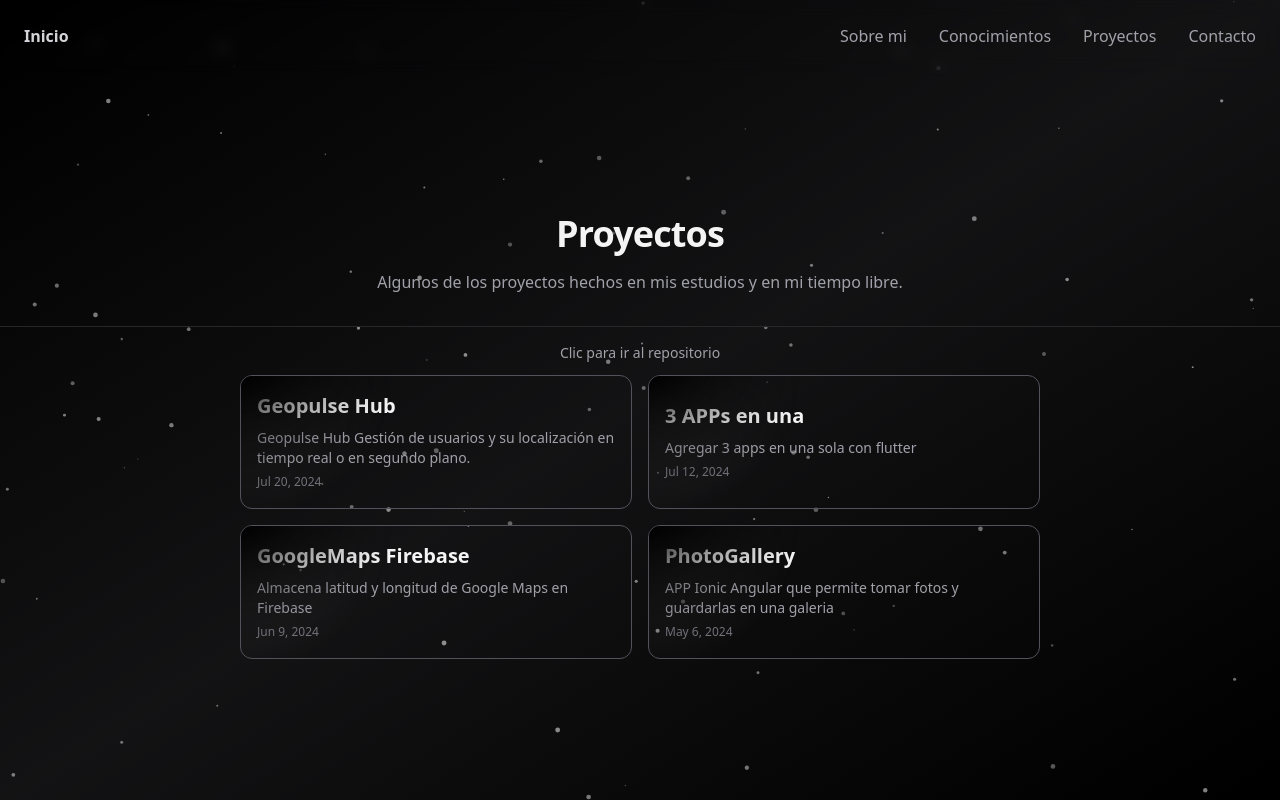
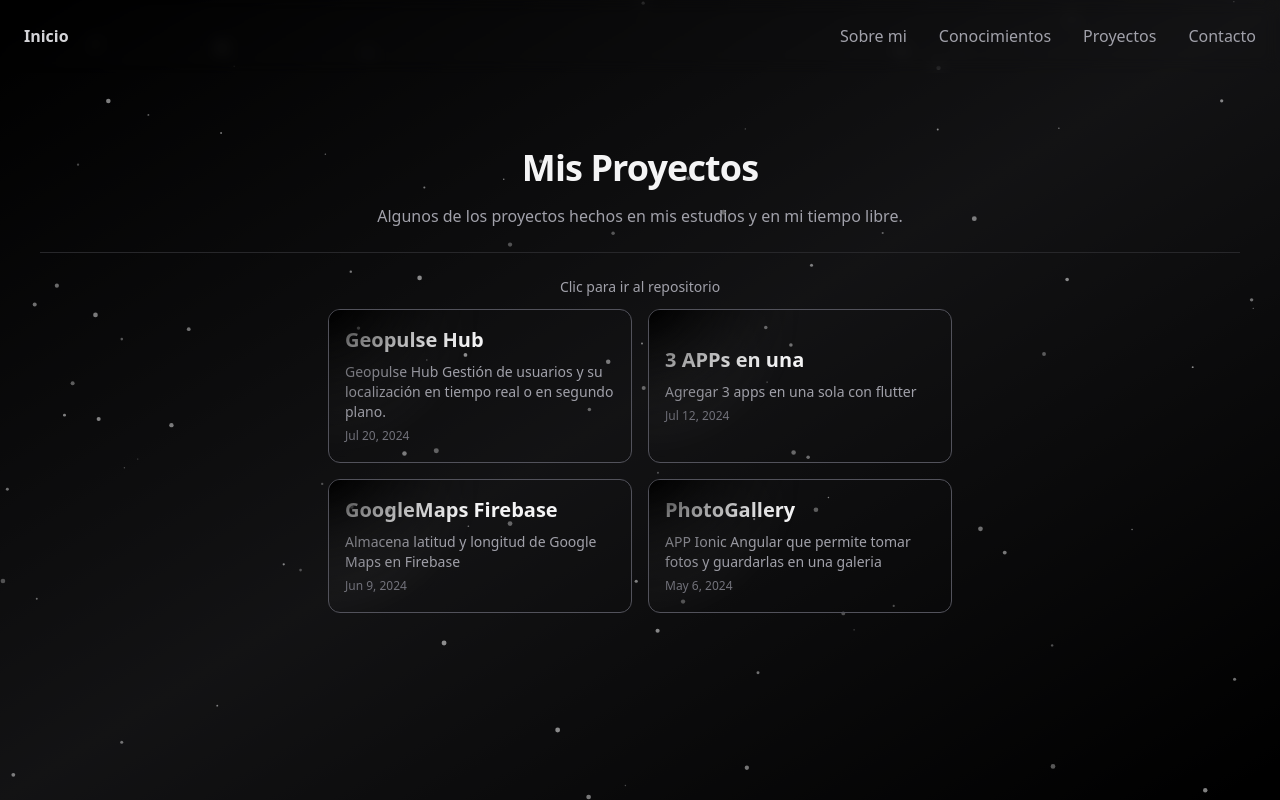
Before and after one commit to 4lanPz/4lanPz.github.io, a React (Vite) app: page /proyectos in a window 1280 px wide. Built offline with nearby package versions, Linux system fonts and the light colour scheme.

Commit message:
cambio estilos

```diff
--- a/src/paginas/Contacto.jsx
+++ b/src/paginas/Contacto.jsx
@@ -36,19 +36,19 @@ export default function Contacto() {
       </div>
       <Navegacion />
       <div className="container flex items-center justify-center min-h-screen px-4 mx-auto ">
-        <div className="w-full max-w-3xl p-6 mt-10 md:mt-12 xl:mt-12 relative">
+        <div className="w-full p-6 mt-10 md:mt-0 xl:mt-0 relative">
           <h2 className="text-3xl font-bold tracking-tight text-zinc-100 sm:text-4xl text-center">
             Formas de Contacto
           </h2>
           <div className="w-full h-px bg-zinc-800 my-8" />
 
-          <div className="grid w-full grid-cols-1 gap-4 mx-auto mt-10 md:mt-12 xl:mt-12 sm:grid-cols-3 xl:gap-4 xl:grid-cols-3">
+          <div className="grid w-full grid-cols-1 gap-4 mt-10 md:mt-12 xl:mt-12   md:grid-cols-3 xl:grid-cols-3 xl:px-60 ">
             {redes.map((s) => (
               <Cartas key={s.href}>
                 <Link
                   to={s.href}
                   target="_blank"
-                  className="p-4 relative flex flex-col items-center gap-4 duration-700 group md:gap-4 md:py-24 xl:pb-32 md:p-16"
+                  className="p-4 relative flex flex-col items-center gap-4 duration-700 group md:gap-8 md:py-24 lg:pb-48 md:p-16"
                 >
                   <span
                     className="absolute w-px h-2/3 bg-gradient-to-b from-zinc-500 via-zinc-500/50 to-transparent"
--- a/src/paginas/Informacion.jsx
+++ b/src/paginas/Informacion.jsx
@@ -38,7 +38,7 @@ export default function Informacion() {
       </div>
       <Navegacion className="relative z-10" />
 
-      <div className="relative z-10 px-6 pt-10 md:pt-20 xl:pt-20 mx-auto w-full items-center justify-center">
+      <div className="relative z-10 px-6 pt-10 md:pt-10 xl:pt-20 mx-auto w-full items-center justify-center">
         <div className="text-center md:px-20 xl:px-24">
           <h2 className="text-4xl font-bold text-zinc-100 mt-10 mb-2">
             Alan Pérez
@@ -62,7 +62,7 @@ export default function Informacion() {
                     <h3 className="text-xl md:text-2xl xl:text-xl font-bold text-white">
                       {skill.title}
                     </h3>
-                    <p className="text-xs sm:text-lg text-white">
+                    <p className="text-sm sm:text-lg text-white">
                       {skill.description}
                     </p>
                   </div>
--- a/src/paginas/Proyecto.jsx
+++ b/src/paginas/Proyecto.jsx
@@ -59,17 +59,16 @@ export default function Proyecto() {
         />
       </div>
       <Navegacion />
-      <div className="relative">
-        <div className="container flex items-center justify-center pt-10 md:pt-20 xl:pt-20 min-h-screen mx-auto">
-          <div className="w-full">
-            <h2 className="text-3xl font-bold tracking-tight text-zinc-100 mt-8 m sm:text-4xl text-center">
-              Proyectos
+      <div className="container flex items-center justify-center min-h-screen px-4 mx-auto">
+        <div className="w-full p-6 mt-10 md:mt-0 xl:mt-0 relative">
+          <h2 className="text-3xl font-bold tracking-tight text-zinc-100 sm:text-4xl text-center">
+            Mis Proyectos
           </h2>
           <p className="mt-4 text-zinc-400 text-center px-2">
             Algunos de los proyectos hechos en mis estudios y en mi tiempo
             libre.
           </p>
-            <div className="w-full h-px bg-zinc-800 mt-8 md:px-20 xl:px-24" />
+          <div className="w-full h-px bg-zinc-800 my-6" />
 
           <div className="flex flex-col space-y-3 mb-10">
             {loading && (
@@ -82,23 +81,17 @@ export default function Proyecto() {
                 <p className="text-lg text-red-500">{error}</p>
               </div>
             )}
-              <p className="mt-4 text-zinc-400 text-sm justify-center text-center">
+            <p className="text-zinc-400 text-sm justify-center text-center">
               Clic para ir al repositorio
             </p>
-              <div className="grid w-full grid-cols-1 gap-4 md:grid-cols-2 px-8 md:px-32 xl:px-60">
+            <div className="grid w-full grid-cols-1 gap-4 md:grid-cols-2 px-8 md:px-32 xl:px-72">
               {!loading &&
                 !error &&
                 sortedProjects.map((project, index) => (
                   <Cartas key={project.slug || index}>
                     {" "}
                     <Link
-                        href={
-                          project.repository
-                            ? project.repository.startsWith("http")
-                              ? project.repository
-                              : `https://${project.repository}`
-                            : "#"
-                        }
+                      to={project.repository}
                       target="_blank"
                       rel="noopener noreferrer"
                       className="flex flex-row items-center w-full h-full"
@@ -132,6 +125,5 @@ export default function Proyecto() {
         </div>
       </div>
     </div>
-    </div>
   );
 }
```
Lines whose indentation alone changed are shown as unchanged.
